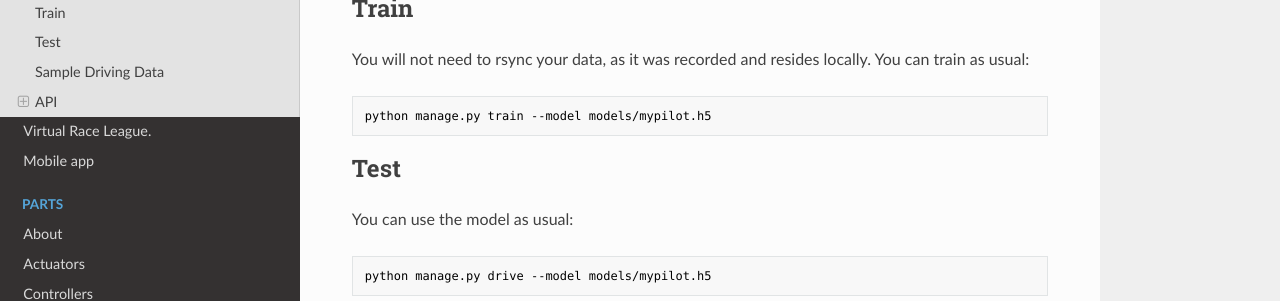
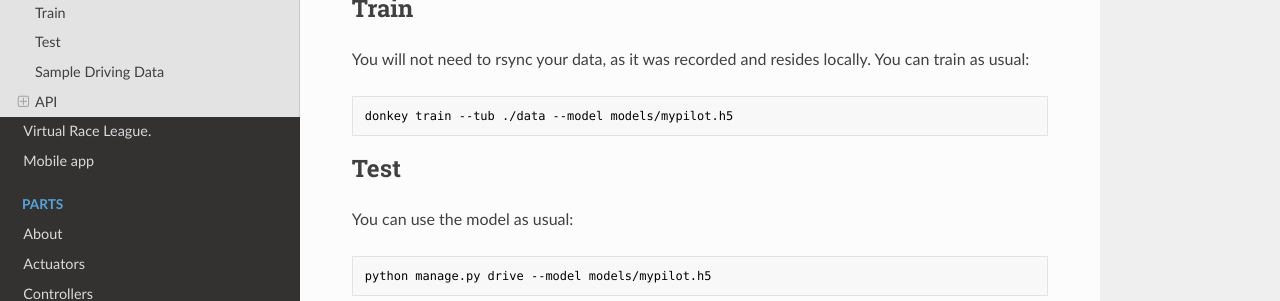
Before and after one commit to autorope/donkeydocs, an MkDocs documentation site: the page built from docs/guide/simulator.md, in a window 1280 px wide and 900 px high, scrolled down 2144 px. Shown: the part 151-452 px from the top of the window. Built offline with MkDocs 1.6.1, drawn with Linux system fonts in a browser that asks for light colours; nearby versions of some CDN libraries; old or Windows-style settings are respelled for this version of MkDocs.

Commit message:
Fixed train command

````diff
--- a/docs/guide/simulator.md
+++ b/docs/guide/simulator.md
@@ -82,7 +82,7 @@ As you drive, this will create a tub of records in your data dir as usual.
 You will not need to rsync your data, as it was recorded and resides locally. You can train as usual:
 
 ```bash
-python manage.py train --model models/mypilot.h5
+donkey train --tub ./data --model models/mypilot.h5
 ```
 
 ## Test
````
